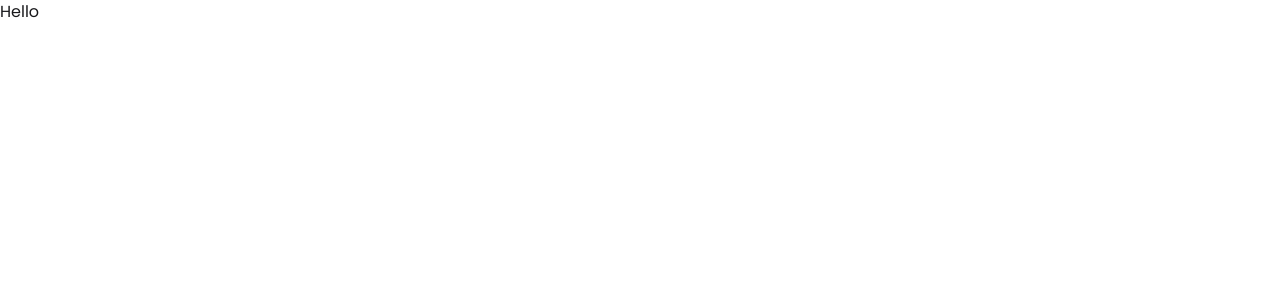
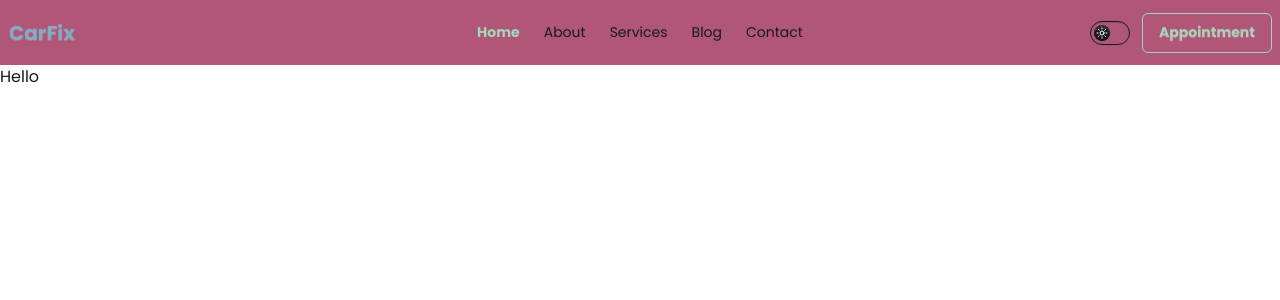
Before and after one commit to Parvez141300/car-fix-next-js-app, a Next.js app: page / in a window 1280 px wide. Shown: the top 300 px of the page. Built offline with nearby package versions, Linux system fonts and the light colour scheme.

Commit message:
created a banner section

```diff
--- a/package.json
+++ b/package.json
@@ -11,7 +11,8 @@
   "dependencies": {
     "next": "15.5.2",
     "react": "19.1.0",
-    "react-dom": "19.1.0"
+    "react-dom": "19.1.0",
+    "swiper": "^11.2.10"
   },
   "devDependencies": {
     "@eslint/eslintrc": "^3",
--- a/src/app/layout.js
+++ b/src/app/layout.js
@@ -1,5 +1,6 @@
 import { Geist, Geist_Mono, Poppins } from "next/font/google";
 import "./globals.css";
+import NavBar from "@/components/NavBar/NavBar";
 
 export const poppins = Poppins({
   subsets: ["latin"],
@@ -23,7 +24,19 @@ export default function RootLayout({ children }) {
       <body
         className={`${poppins.className} antialiased`}
       >
-        {children}
+        {/* nav bar */}
+        <nav className="bg-primary">
+          <NavBar></NavBar>
+        </nav>
+        <main>
+
+          {/* page route */}
+          {children}
+        </main>
+        {/* footer */}
+        <footer>
+
+        </footer>
       </body>
     </html>
   );
--- /dev/null
+++ b/src/components/Banner/Banner.jsx
@@ -0,0 +1,11 @@
+import React from 'react';
+
+const Banner = () => {
+    return (
+        <div>
+
+        </div>
+    );
+};
+
+export default Banner;
--- /dev/null
+++ b/src/components/NavBar/NavBar.jsx
@@ -0,0 +1,66 @@
+import React from "react";
+import ThemeToggle from "../ThemeToggle/ThemeToggle";
+import NavLink from "../NavLink/NavLink";
+
+const NavBar = () => {
+  const links = (
+    <>
+      <li>
+        <NavLink href={'/'}>Home</NavLink>
+      </li>
+      <li>
+        <NavLink href={'/about'}>About</NavLink>
+      </li>
+      <li>
+        <NavLink href={'/services'}>Services</NavLink>
+      </li>
+      <li>
+        <NavLink href={'/blog'}>Blog</NavLink>
+      </li>
+      <li>
+        <NavLink href={'/contact'}>Contact</NavLink>
+      </li>
+    </>
+  );
+  return (
+    <div className="navbar max-w-7xl mx-auto">
+      <div className="navbar-start">
+        <div className="dropdown">
+          <div tabIndex={0} role="button" className="btn btn-ghost lg:hidden">
+            <svg
+              xmlns="http://www.w3.org/2000/svg"
+              className="h-5 w-5"
+              fill="none"
+              viewBox="0 0 24 24"
+              stroke="currentColor"
+            >
+              {" "}
+              <path
+                strokeLinecap="round"
+                strokeLinejoin="round"
+                strokeWidth="2"
+                d="M4 6h16M4 12h8m-8 6h16"
+              />{" "}
+            </svg>
+          </div>
+          <ul
+            tabIndex={0}
+            className="menu menu-sm dropdown-content bg-base-100 rounded-box z-1 mt-3 w-52 p-2 shadow"
+          >
+            {links}
+          </ul>
+        </div>
+        <a className="btn btn-ghost text-xl px-0 text-accent">CarFix</a>
+      </div>
+      <div className="navbar-center hidden lg:flex">
+        <ul className="menu menu-horizontal px-1">{links}</ul>
+      </div>
+      <div className="navbar-end gap-3">
+        <ThemeToggle></ThemeToggle>
+        <a className="btn btn-secondary btn-outline rounded-md">Appointment</a>
+      </div>
+    </div>
+  );
+};
+
+export default NavBar;
--- /dev/null
+++ b/src/components/NavLink/NavLink.jsx
@@ -0,0 +1,16 @@
+"use client";
+import Link from "next/link";
+import { usePathname } from "next/navigation";
+import React from "react";
+
+const NavLink = ({ children, href, className = "" }) => {
+  const pathname = usePathname();
+  const isActive = href == pathname;
+  return (
+    <Link href={href} className={`${className} ${isActive ? 'text-secondary font-bold' : ''}`}>
+      {children}
+    </Link>
+  );
+};
+
+export default NavLink;
--- /dev/null
+++ b/src/components/ThemeToggle/ThemeToggle.jsx
@@ -0,0 +1,53 @@
+import React from "react";
+
+const ThemeToggle = () => {
+  return (
+    <div>
+      <label className="toggle text-base-content">
+        <input type="checkbox" value="dark" className="theme-controller" />
+
+        <svg
+          aria-label="sun"
+          xmlns="http://www.w3.org/2000/svg"
+          viewBox="0 0 24 24"
+        >
+          <g
+            strokeLinejoin="round"
+            strokeLinecap="round"
+            strokeWidth="2"
+            fill="none"
+            stroke="currentColor"
+          >
+            <circle cx="12" cy="12" r="4"></circle>
+            <path d="M12 2v2"></path>
+            <path d="M12 20v2"></path>
+            <path d="m4.93 4.93 1.41 1.41"></path>
+            <path d="m17.66 17.66 1.41 1.41"></path>
+            <path d="M2 12h2"></path>
+            <path d="M20 12h2"></path>
+            <path d="m6.34 17.66-1.41 1.41"></path>
+            <path d="m19.07 4.93-1.41 1.41"></path>
+          </g>
+        </svg>
+
+        <svg
+          aria-label="moon"
+          xmlns="http://www.w3.org/2000/svg"
+          viewBox="0 0 24 24"
+        >
+          <g
+            strokeLinejoin="round"
+            strokeLinecap="round"
+            strokeWidth="2"
+            fill="none"
+            stroke="currentColor"
+          >
+            <path d="M12 3a6 6 0 0 0 9 9 9 9 0 1 1-9-9Z"></path>
+          </g>
+        </svg>
+      </label>
+    </div>
+  );
+};
+
+export default ThemeToggle;
```
Also changed, not shown: 1 other file (tests, documents, lock files or other folders).
